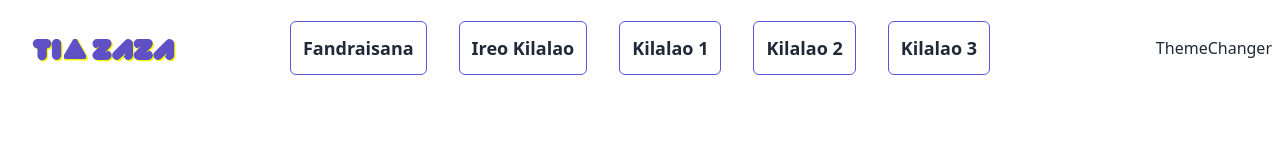
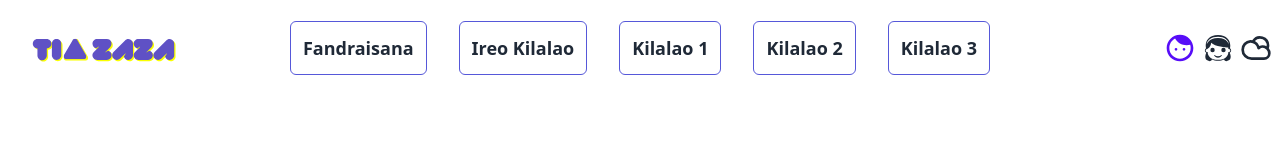
Before and after one commit to thony32/react-wcc-s2-3D, a React (Vite) app: page / in a window 1280 px wide. Shown: the top 160 px of the page. Built offline with nearby package versions, Linux system fonts and the light colour scheme.

Commit message:
theme ok

```diff
--- a/index.html
+++ b/index.html
@@ -1,5 +1,5 @@
 <!DOCTYPE html>
-<html data-theme="light" lang="en">
+<html data-theme="light" id="app" lang="en">
   <head>
     <meta charset="UTF-8" />
     <link rel="icon" type="image/svg+xml" href="/vite.svg" />
--- a/src/components/ThemeChanger.tsx
+++ b/src/components/ThemeChanger.tsx
@@ -1,7 +1,84 @@
+import { useEffect, useState } from "react"
+
 function ThemeChanger() {
-  return (
-    <div>ThemeChanger</div>
-  )
+    const [theme_value, setThemeCurrent] = useState(localStorage.getItem("theme"))
+
+    useEffect(() => {
+        if (localStorage.getItem("theme") != null) {
+            document
+                .getElementById("app")!
+                .setAttribute("data-theme", localStorage.getItem("theme") as any)
+            window.dispatchEvent(new Event("themeChanged"))
+        } else {
+            localStorage.setItem("theme", "light")
+            document.getElementById("app")!.setAttribute("data-theme", "light")
+            window.dispatchEvent(new Event("themeChanged"))
+        }
+    }, [])
+
+    function HandleTheme(theme: any) {
+        document.getElementById("app")!.setAttribute("data-theme", theme)
+        localStorage.setItem("theme", theme)
+        setThemeCurrent(theme)
+        window.dispatchEvent(new Event("themeChanged"))
+    }
+
+    window.addEventListener("themeChanged", () => {
+        setThemeCurrent(localStorage.getItem("theme"))
+    })
+    return (
+        <div className="flex gap-2 items-center">
+            <div>
+                <svg onClick={() => HandleTheme("light")}
+                    className={theme_value === "light"
+                        ?
+                        "fill-primary duration-300 w-8 group cursor-pointer"
+                        :
+                        "fill-current hover:fill-primary duration-300 w-8 group cursor-pointer"}
+                    viewBox="0 0 24 24" fill="none">
+                    <path className="group-hover:translate-x-1 duration-300"
+                        d="M9 14C9.55228 14 10 13.5523 10 13C10 12.4477 9.55228 12 9 12C8.44771 12 8 12.4477 8 13C8 13.5523 8.44771 14 9 14Z"
+                    />
+                    <path className="group-hover:translate-x-1 duration-300"
+                        d="M16 13C16 13.5523 15.5523 14 15 14C14.4477 14 14 13.5523 14 13C14 12.4477 14.4477 12 15 12C15.5523 12 16 12.4477 16 13Z"
+                    />
+                    <path fill-rule="evenodd" clip-rule="evenodd"
+                        d="M12 22C17.5228 22 22 17.5228 22 12C22 6.47715 17.5228 2 12 2C6.47715 2 2 6.47715 2 12C2 17.5228 6.47715 22 12 22ZM12 20C16.4183 20 20 16.4183 20 12C20 11.1637 19.8717 10.3574 19.6337 9.59973C18.7991 9.82556 17.9212 9.94604 17.0152 9.94604C13.2921 9.94604 10.0442 7.91139 8.32277 4.89334C5.75469 6.22486 4 8.90751 4 12C4 16.4183 7.58172 20 12 20Z"
+                    />
+                </svg>
+            </div>
+            <div>
+                <svg onClick={() => HandleTheme("valentine")}
+                    className={theme_value === "valentine"
+                        ?
+                        "fill-primary duration-300 w-7 group cursor-pointer"
+                        :
+                        "fill-current hover:fill-primary duration-300 w-7 group cursor-pointer"}
+                    viewBox="0 0 64 64">
+                    <path
+                        d="M62 37.504c0-1.877-.893-3.766-2.613-4.768c.391-1.949.678-4.204.678-6.734C60.064 15.001 52.205 2 32 2C11.793 2 3.936 15.001 3.936 26.002c0 2.529.287 4.783.678 6.732C2.891 33.736 2 35.627 2 37.504c0 2.102 1.125 4.211 3.277 5.078c-2.347 4.422-3.338 10.773-.886 15.254c1.061 1.939 10.699 8.119 13.9.342c3.66 1.736 8.209 2.828 13.709 2.828s10.047-1.092 13.707-2.828c3.203 7.777 12.84 1.598 13.902-.342c2.449-4.48 1.459-10.83-.889-15.254c2.153-.867 3.28-2.975 3.28-5.078M32.01 6c14.799 0 24.668 8.001 24.668 18.002c0 0-2.961-15.001-24.668-15.001S6.354 24.002 6.354 24.002C6.354 14.001 17.209 6 32.01 6m23.541 35.004v1c0 7.061-7.307 17.002-23.551 17.002c-16.246 0-23.553-9.941-23.553-17.002v-1H7.48c-2.449 0-3.545-1.758-3.545-3.5s1.096-3.5 3.545-3.5h.184l.172-.07c.092-.037 8.426-3.567 8.336-13.917c9.475 9.174 34.137 10.723 39.379 10.952v3.036h.969c2.447 0 3.545 1.758 3.545 3.5s-1.098 3.5-3.545 3.5h-.969z"
+                    ></path>
+                    <circle className="group-hover:-translate-x-1 duration-300" cx="44.5" cy="36.504" r="5" ></circle>
+                    <circle className="group-hover:-translate-x-1 duration-300" cx="19.5" cy="36.504" r="5" ></circle>
+                    <path
+                        d="M40.09 48.131c-5.215 3.6-11 3.578-16.182 0c-.621-.432-1.184.314-.762 1.006c1.576 2.572 4.768 4.867 8.852 4.867c4.086 0 7.277-2.295 8.854-4.867c.425-.692-.137-1.438-.762-1.006"
+                    ></path>
+                </svg>
+            </div>
+            <div>
+                <svg onClick={() => HandleTheme("dark")}
+                    className={theme_value === "dark"
+                        ?
+                        "fill-primary duration-300 w-8 group cursor-pointer"
+                        :
+                        "fill-current hover:fill-primary duration-300 w-8 group cursor-pointer"}
+                    viewBox="0 0 24 24">
+                    <path
+                        d="M22,10A6.99,6.99,0,0,0,9.191,6.118a6.905,6.905,0,0,0-1.486-.112A7.212,7.212,0,0,0,1,13.271,7.737,7.737,0,0,0,8.729,21H18a5.006,5.006,0,0,0,5-5,5.96,5.96,0,0,0-1.358-3.8A6.931,6.931,0,0,0,22,10ZM15,5a5,5,0,0,1,4.94,5.772A6.074,6.074,0,0,0,17,10h0a5.582,5.582,0,0,0-2.457.523,7.189,7.189,0,0,0-3.364-3.745A4.977,4.977,0,0,1,15,5Zm3,14H8.729A5.735,5.735,0,0,1,3,13.271,5.194,5.194,0,0,1,7.787,8a5.074,5.074,0,0,1,5.148,4.233,1,1,0,0,0,1.607.635,3.931,3.931,0,0,1,5.214.242A3.981,3.981,0,0,1,21,16,3,3,0,0,1,18,19Z" />
+                </svg>
+            </div>
+        </div>
+    )
 }
 
 export default ThemeChanger
--- a/tailwind.config.js
+++ b/tailwind.config.js
@@ -4,5 +4,29 @@ export default {
   theme: {
     extend: {},
   },
+  daisyui: {
+    themes: [
+      {
+        light: {
+          ...require("daisyui/src/theming/themes")["[data-theme=light]"],
+          ".text-nav": {
+            "color" : "#ffffff",
+          },
+        },
+        dark: {
+          ...require("daisyui/src/theming/themes")["[data-theme=dark]"],
+          ".text-nav": {
+            "color" : "#ffffff",
+          },
+        },
+        valentine: {
+          ...require("daisyui/src/theming/themes")["[data-theme=valentine]"],
+          ".text-nav": {
+            "color" : "#ffffff",
+          },
+        },
+      },
+    ],
+  },
   plugins: [require("daisyui")],
 };
```
